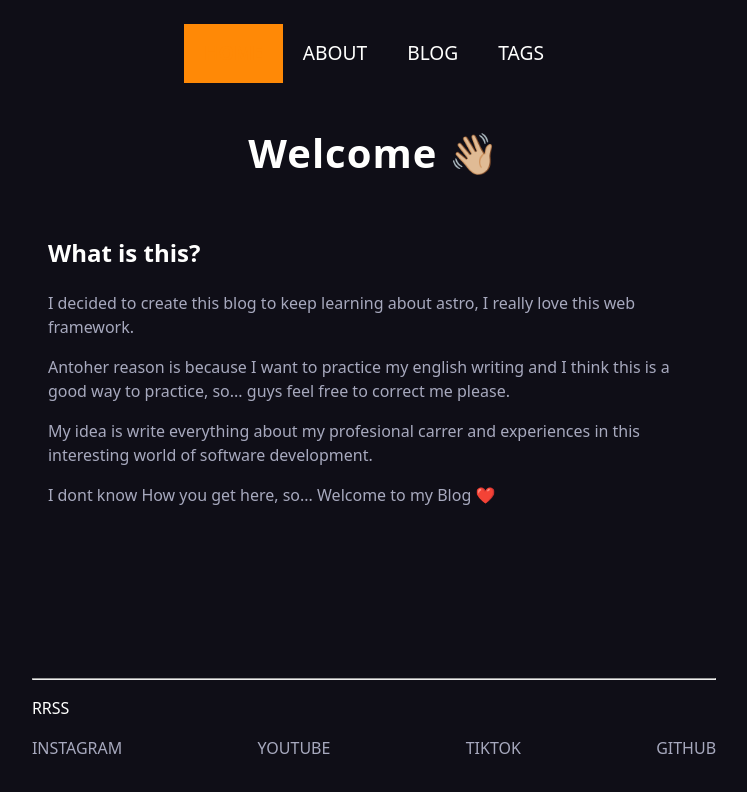
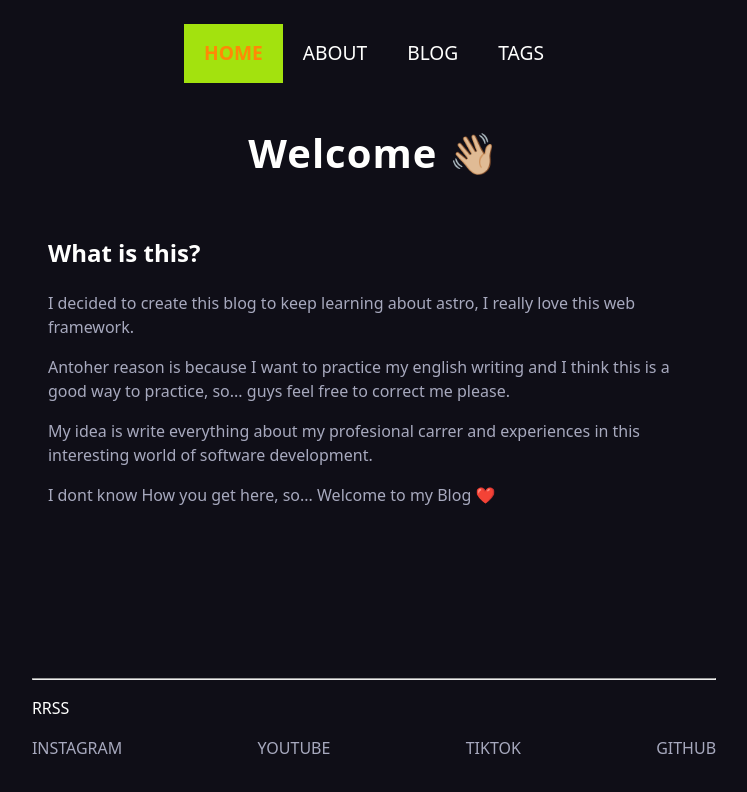
Before and after one commit to whoskelos/kelvin-blog, an Astro site: page / in a window 1280 px wide. In both pictures the pointer is over the link "HOME". Shown: the whole page, without its empty margins (266-1013 px from the left). Built offline with nearby package versions, Linux system fonts and the light colour scheme; Astro itself is replaced by a stand-in of ours.

Commit message:
Edit: hover color

```diff
--- a/src/styles/header.css
+++ b/src/styles/header.css
@@ -59,7 +59,7 @@
 
 .nav-links a:hover,
 .nav-links a:focus {
-    background-color: #ff8906;
+    background-color: #a3e20e;
 }
 
 .expanded {
```
